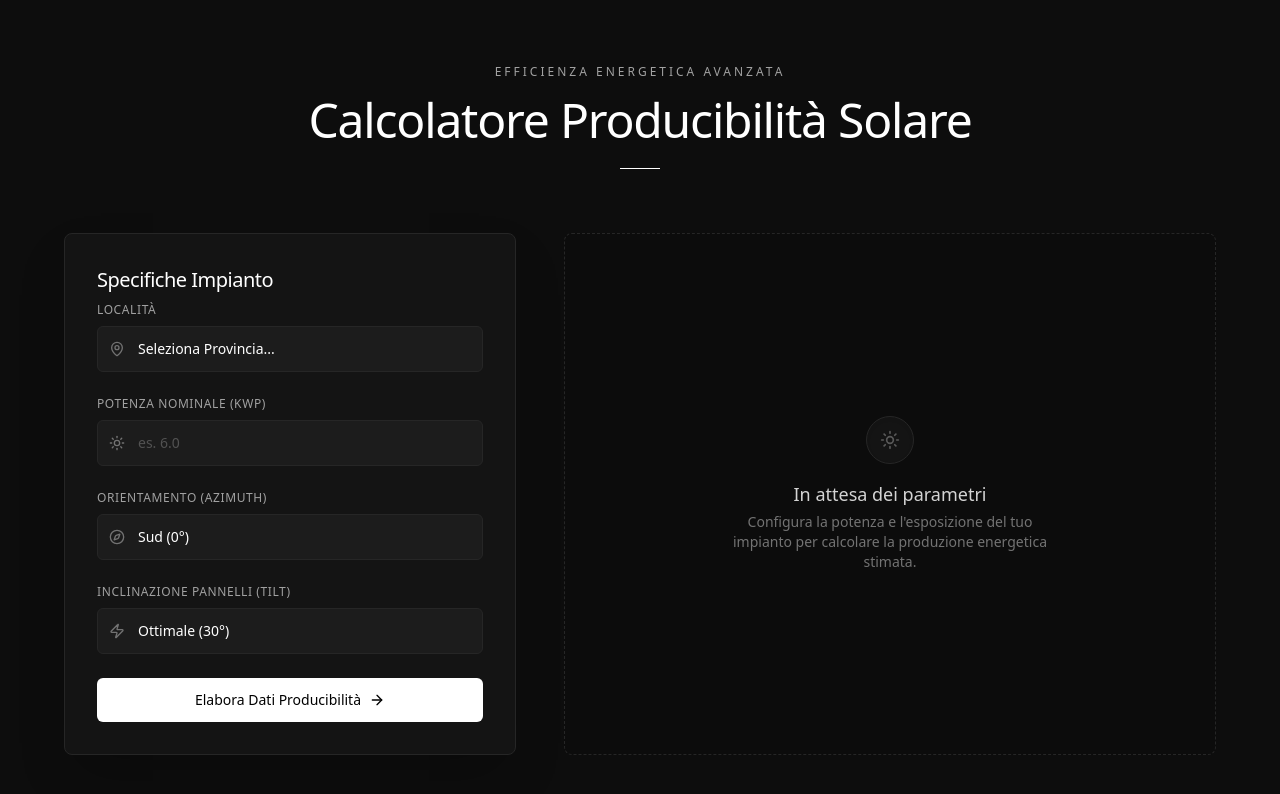
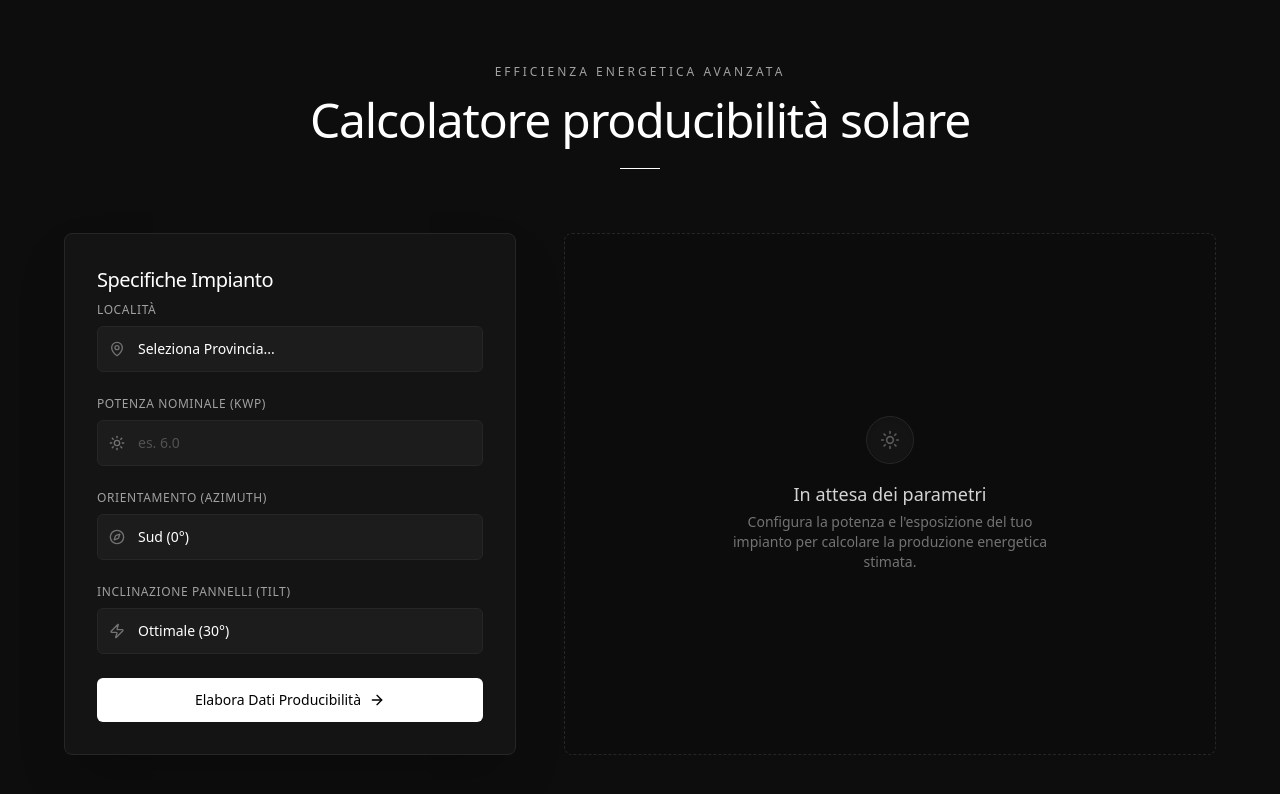
Before and after one commit to faccio-tutto/faccio-tutto, a Next.js app: page /CalcolatoreFV in a window 1280 px wide. Shown: the top 794 px of the page. Built offline with nearby package versions, Linux system fonts and the light colour scheme.

Commit message:
Modifica titolo calcolatore

```diff
--- a/app/CalcolatoreFV/page.tsx
+++ b/app/CalcolatoreFV/page.tsx
@@ -297,7 +297,7 @@ export default function CalcolatoreFVPage() {
                         transition={{ delay: 0.1 }}
                         className="text-4xl sm:text-5xl font-light tracking-tight text-white"
                     >
-                        Calcolatore Producibilità Solare
+                        Calcolatore producibilità solare
                     </motion.h1>
                     <motion.div
                         initial={{ width: 0 }}
```
